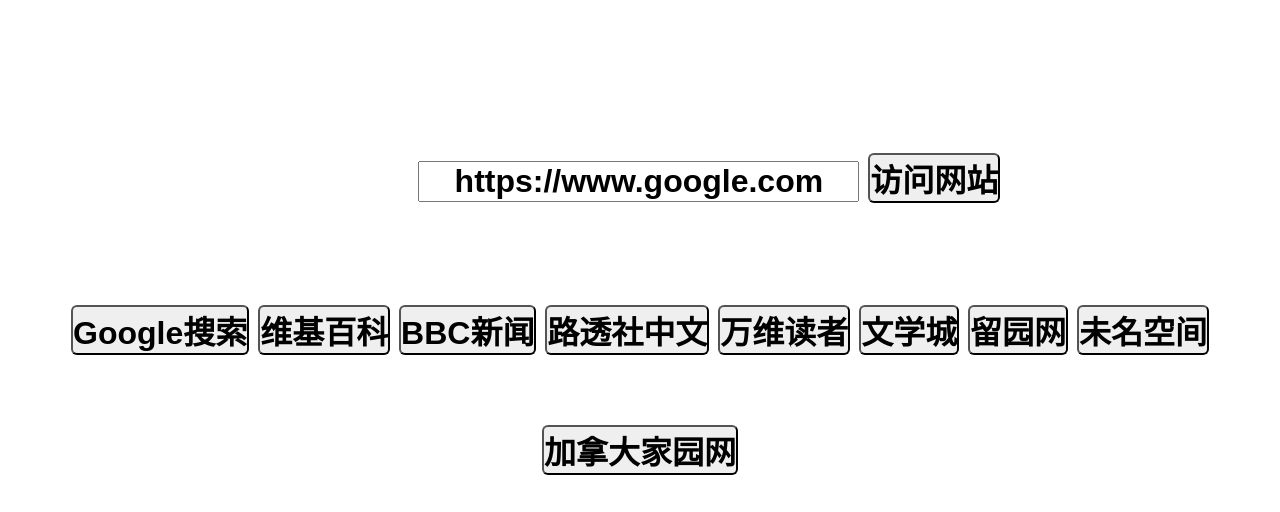
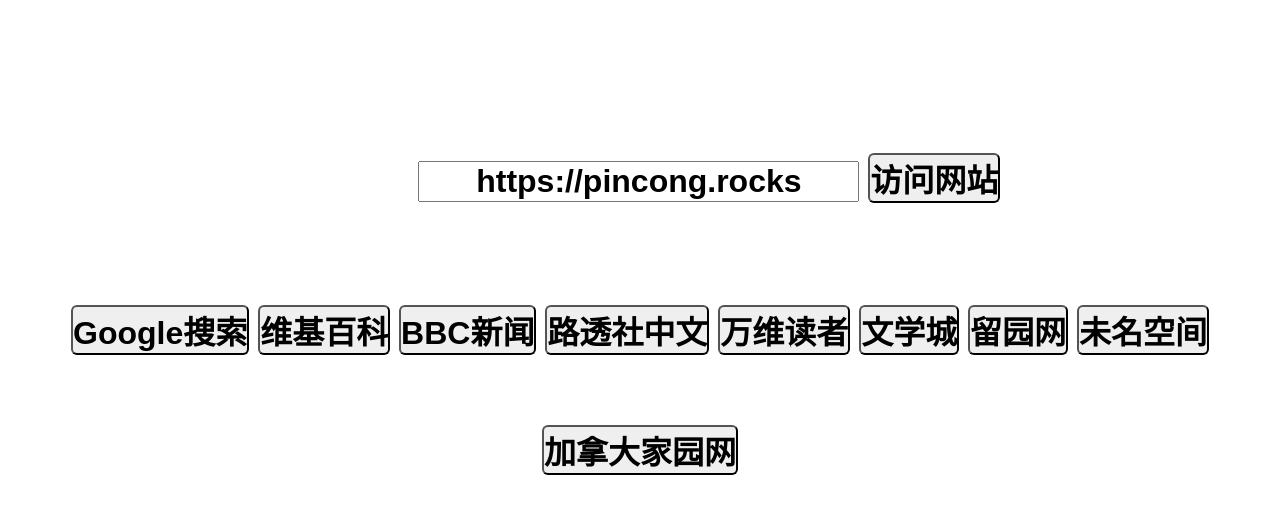
Before and after one commit to goww/goww, a website: page index.html in a window 1280 px wide. Drawn offline with nearby package versions, Linux system fonts and the light colour scheme.

Commit message:
Update index.html

```diff
--- a/index.html
+++ b/index.html
@@ -24,7 +24,7 @@
     </div>
     <br />
     <form class="lead-title">
-      <p>指定网址:<input class="lead-title" type="text" id="address" value="https://www.google.com">
+      <p>指定网址:<input class="lead-title" type="text" id="address" value="https://pincong.rocks">
         <input id="addrAccess" class="lead-title button1" type="button" onclick="onsubmit" value="访问网站"/>
       </p>
       <input class="lead-title button1" type="button" onclick="window.location.href='/https/www.google.com'" value="Google搜索"/>
```
